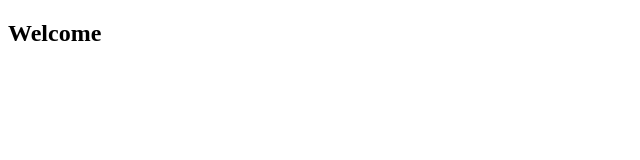
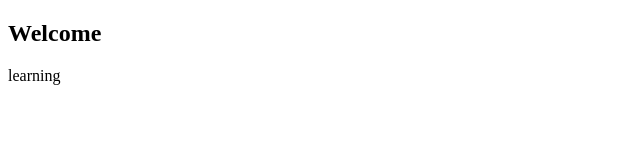
Before and after one commit to Swaminathan176/swminthn, a plain HTML site: page index.html in a window 1280 px wide. Shown: the full height of the page, 0-640 px from the left. Drawn offline with Linux system fonts and the light colour scheme.

Commit message:
Update index.html

```diff
--- a/index.html
+++ b/index.html
@@ -8,5 +8,6 @@
 </head>
 <body>
     <h2>Welcome</h2>
+    <p>learning</p>
 </body>
 </html>
```
